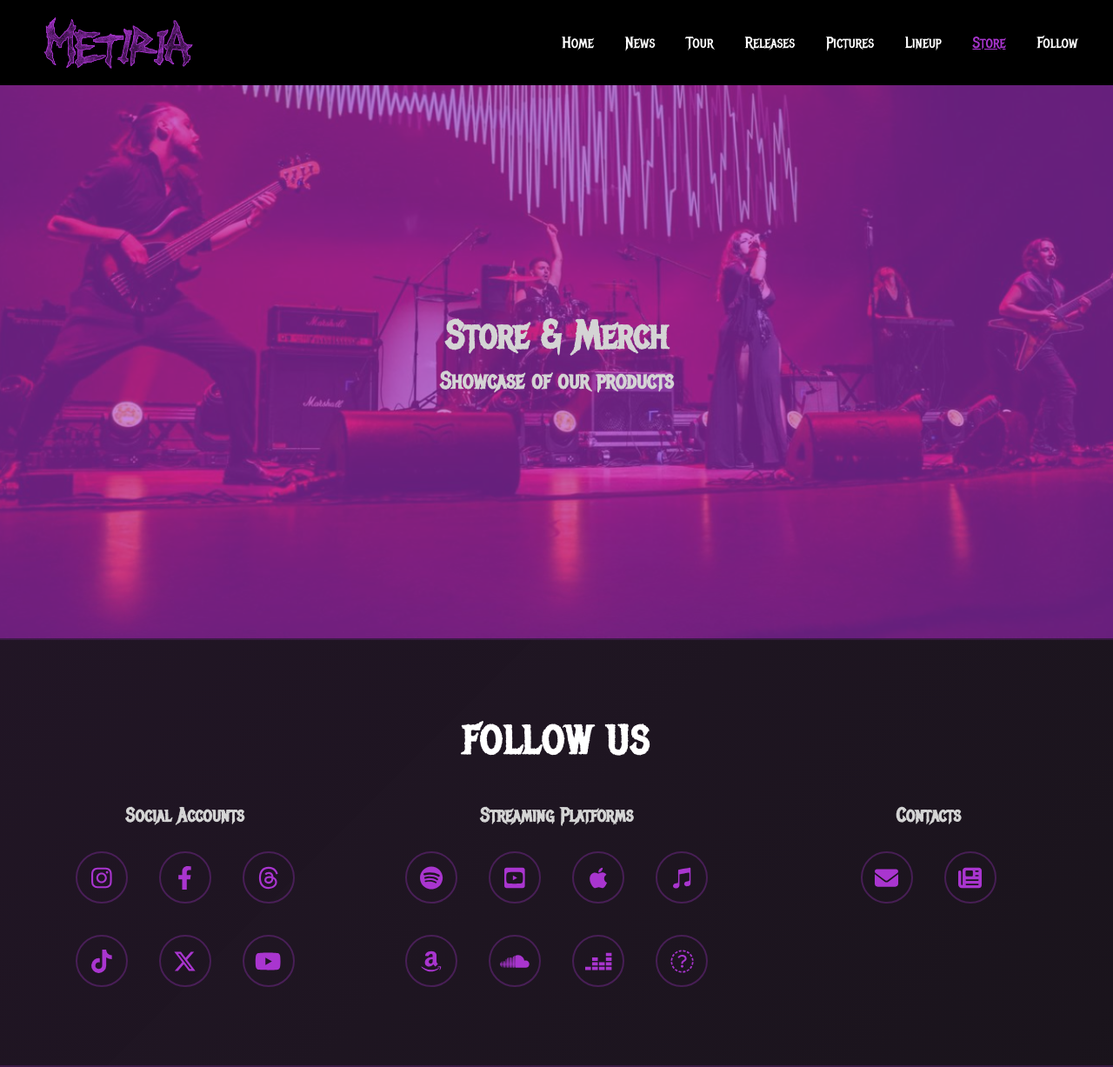
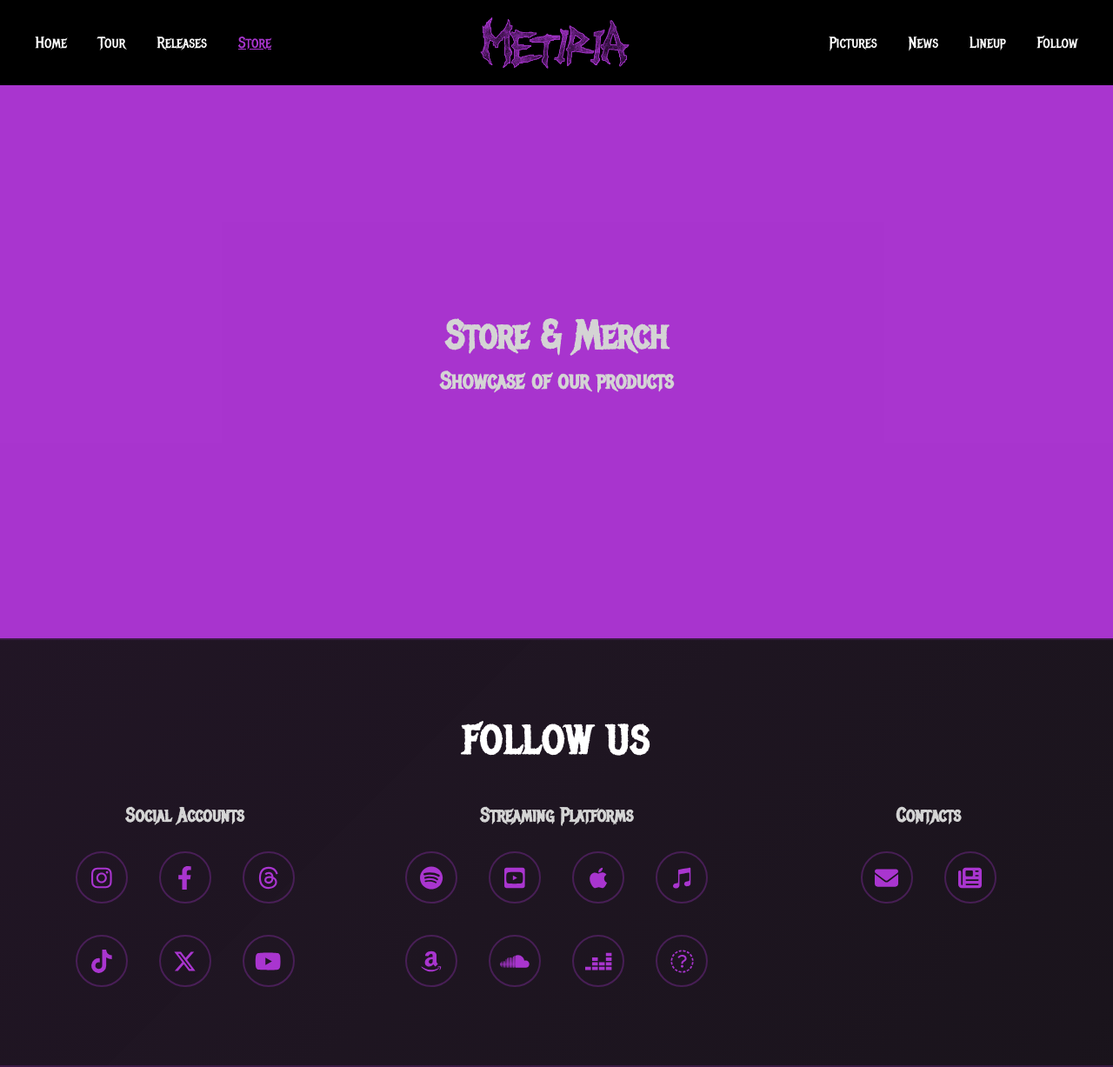
Before and after one commit to Metiria/metiria.github.io, a Jekyll site: the page built from store.html, in a window 1280 px wide and 1227 px high. Shown: the whole window at 87% size. Built offline with Jekyll 4.4.1, drawn with Linux system fonts in a browser that asks for light colours.

Commit message:
Changing navbar menu to be splitted with image in the center

```diff
--- a/_includes/menu.html
+++ b/_includes/menu.html
@@ -1,20 +1,17 @@
 <nav class="navbar navbar-expand-lg navbar-dark fixed-top p-2">
     <div class="container-xxl">
-        <a href="{{ '/' | relative_url }}" class="navbar-brand">
+        <a href="{{ '/' | relative_url }}" class="navbar-brand d-lg-none">
             <img src="{{ '/files/logo/transparent_background/Text/5-8.png' | relative_url }}" height="80" alt="Logo">
         </a>
 
-        <button class="navbar-toggler" type="button" data-bs-toggle="collapse" data-bs-target="#navbarMenu" aria-controls="navbarMenu" aria-expanded="false" aria-label="Toggle navigation">
+        <button class="navbar-toggler ms-auto" type="button" data-bs-toggle="collapse" data-bs-target="#navbarMenu" aria-controls="navbarMenu" aria-expanded="false" aria-label="Toggle navigation">
             <span class="navbar-toggler-icon"></span>
         </button>
 
-        <div class="collapse navbar-collapse" id="navbarMenu">
-            <ul class="navbar-nav ms-auto">
+        <div class="collapse navbar-collapse menu-layout" id="navbarMenu">
+            <ul class="navbar-nav menu-nav menu-nav-left">
                 <li class="nav-item">
                     <a class="nav-link {% if page.url == '/' %}active{% endif %}" href="{{ '/' | relative_url }}">Home</a>
-                </li>
-                <li class="nav-item">
-                    <a class="nav-link {% if page.url == '/news.html' %}active{% endif %}" href="{{ '/news.html' | relative_url }}">News</a>
                 </li>
                 <li class="nav-item">
                     <a class="nav-link {% if page.url == '/tour.html' %}active{% endif %}" href="{{ '/tour.html' | relative_url }}">Tour</a>
@@ -23,13 +20,23 @@
                     <a class="nav-link {% if page.url == '/releases.html' %}active{% endif %}" href="{{ '/releases.html' | relative_url }}">Releases</a>
                 </li>
                 <li class="nav-item">
+                    <a class="nav-link {% if page.url == '/store.html' %}active{% endif %}" href="{{ '/store.html' | relative_url }}">Store</a>
+                </li>
+            </ul>
+
+            <a href="{{ '/' | relative_url }}" class="navbar-brand d-none d-lg-inline-flex menu-brand-center">
+                <img src="{{ '/files/logo/transparent_background/Text/5-8.png' | relative_url }}" height="80" alt="Logo">
+            </a>
+
+            <ul class="navbar-nav menu-nav menu-nav-right">
+                <li class="nav-item">
                     <a class="nav-link {% if page.url == '/pictures.html' %}active{% endif %}" href="{{ '/pictures.html' | relative_url }}">Pictures</a>
                 </li>
                 <li class="nav-item">
-                    <a class="nav-link {% if page.url == '/lineup.html' %}active{% endif %}" href="{{ '/lineup.html' | relative_url }}">Lineup</a>
+                    <a class="nav-link {% if page.url == '/news.html' %}active{% endif %}" href="{{ '/news.html' | relative_url }}">News</a>
                 </li>
                 <li class="nav-item">
-                    <a class="nav-link {% if page.url == '/store.html' %}active{% endif %}" href="{{ '/store.html' | relative_url }}">Store</a>
+                    <a class="nav-link {% if page.url == '/lineup.html' %}active{% endif %}" href="{{ '/lineup.html' | relative_url }}">Lineup</a>
                 </li>
                 <li class="nav-item">
                     <a class="nav-link {% if page.url == '/follow.html' %}active{% endif %}" href="{{ '/follow.html' | relative_url }}">Follow</a>
--- a/static/style.css
+++ b/static/style.css
@@ -124,7 +124,6 @@ header {
     padding-top: 20rem;
     padding-bottom: 15rem;
     background-color: var(--header-background-color);
-    background-image: url('../files/concerts/sanremo rock/1 smart resize.png');
     background-size: cover;
     background-position: center;
     background-attachment: fixed;
@@ -241,6 +240,41 @@ footer {
 
 .navbar-nav .nav-link.active {
     color: var(--hover-link-color) !important;
+}
+
+.menu-layout {
+    width: 100%;
+}
+
+.menu-nav {
+    flex: 1;
+    display: flex;
+    align-items: center;
+}
+
+.menu-nav-left {
+    justify-content: flex-start;
+}
+
+.menu-nav-right {
+    justify-content: flex-end;
+}
+
+.menu-brand-center {
+    margin: 0 1.5rem;
+    flex: 0 0 auto;
+}
+
+@media (max-width: 991.98px) {
+    .menu-nav {
+        flex: 1 1 auto;
+        align-items: flex-start;
+    }
+
+    .menu-nav-left,
+    .menu-nav-right {
+        justify-content: flex-start;
+    }
 }
 
 /* Modern Homepage Sections */
```
Also changed, not shown: 10 other files.
